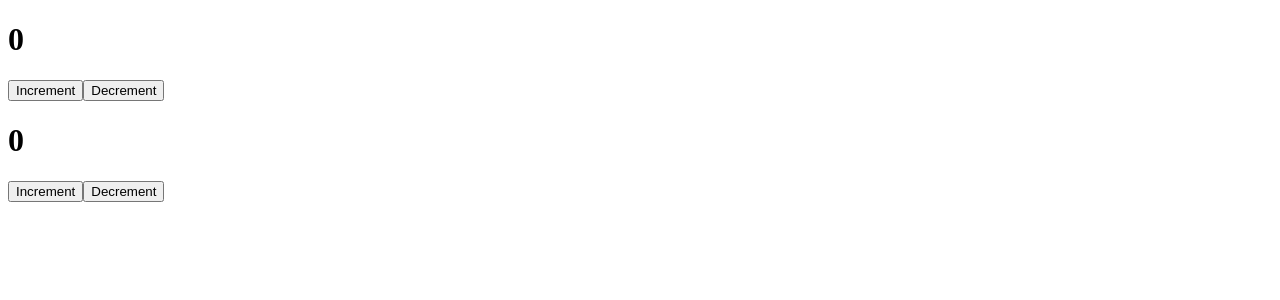
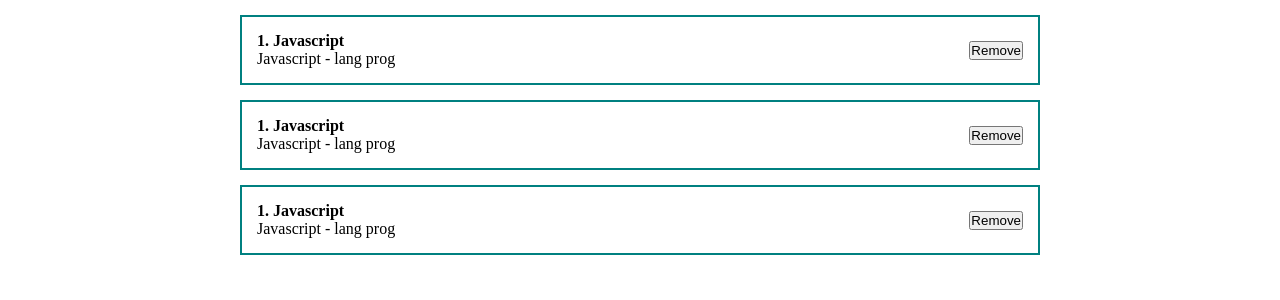
Before and after one commit to ZhangaliMalikazhdar/react-tut-3-hours, a React (Create React App) app: page / in a window 1280 px wide. Shown: the top 300 px of the page. Built offline with nearby package versions, Linux system fonts and the light colour scheme.

Commit message:
postitem

```diff
--- a/src/App.js
+++ b/src/App.js
@@ -1,12 +1,17 @@
 import React, { useState } from 'react';
 import Counter from './components/Counter';
 import ClassCounter from './components/ClassCounter';
+import './styles/App.css';
+import PostItem from './components/PostItem';
 
 function App() {
   return (
     <div className="App">
-      <ClassCounter />
-      <Counter />
+      <PostItem value={'2222'} item={{title: 0}} number={1}/>
+      <PostItem />
+      <PostItem />
+      {/* <ClassCounter />
+      <Counter /> */}
     </div>
   );
 }
--- /dev/null
+++ b/src/components/PostItem.jsx
@@ -0,0 +1,20 @@
+import React from 'react';
+
+const PostItem = (props) => {
+    console.log(props);
+    return (
+        <div className='post'>
+            <div className='post__content'>
+                <strong>1. Javascript</strong>
+                <div>
+                    Javascript - lang prog
+                </div>
+            </div>
+            <div className='post__btns'>
+                <button>Remove</button>
+            </div>
+        </div>
+    );
+};
+
+export default PostItem;
--- /dev/null
+++ b/src/styles/App.css
@@ -0,0 +1,26 @@
+* {
+    margin: 0;
+    padding: 0;
+    box-sizing: border-box;
+
+}
+
+#root {
+    display: flex;
+    justify-content: center;
+
+}
+
+.App {
+    width: 800px;
+
+}
+
+.post {
+    display: flex;
+    padding: 15px;
+    border: 2px solid teal;
+    margin-top: 15px;
+    justify-content: space-between;
+    align-items: center;
+}
```
